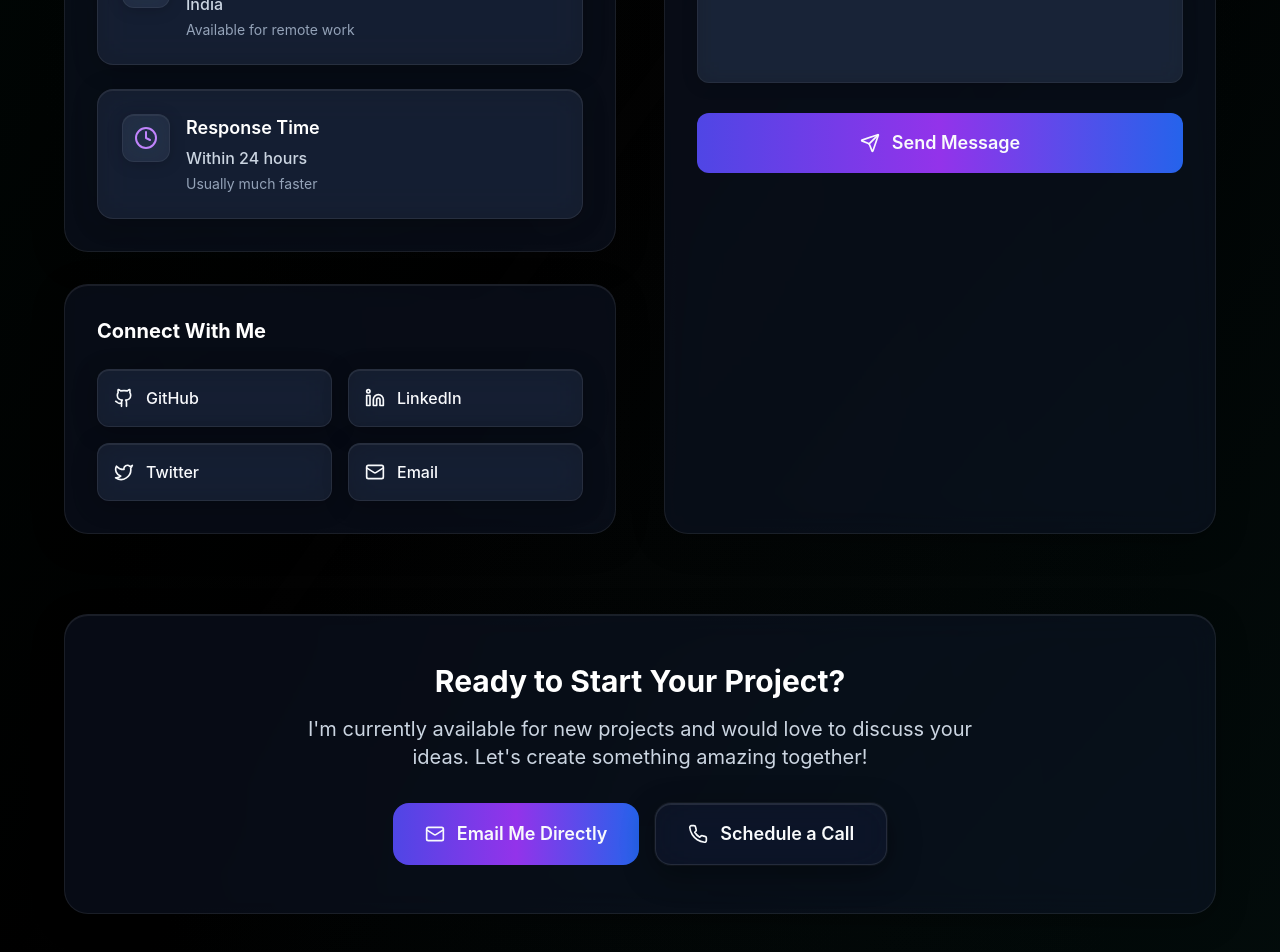
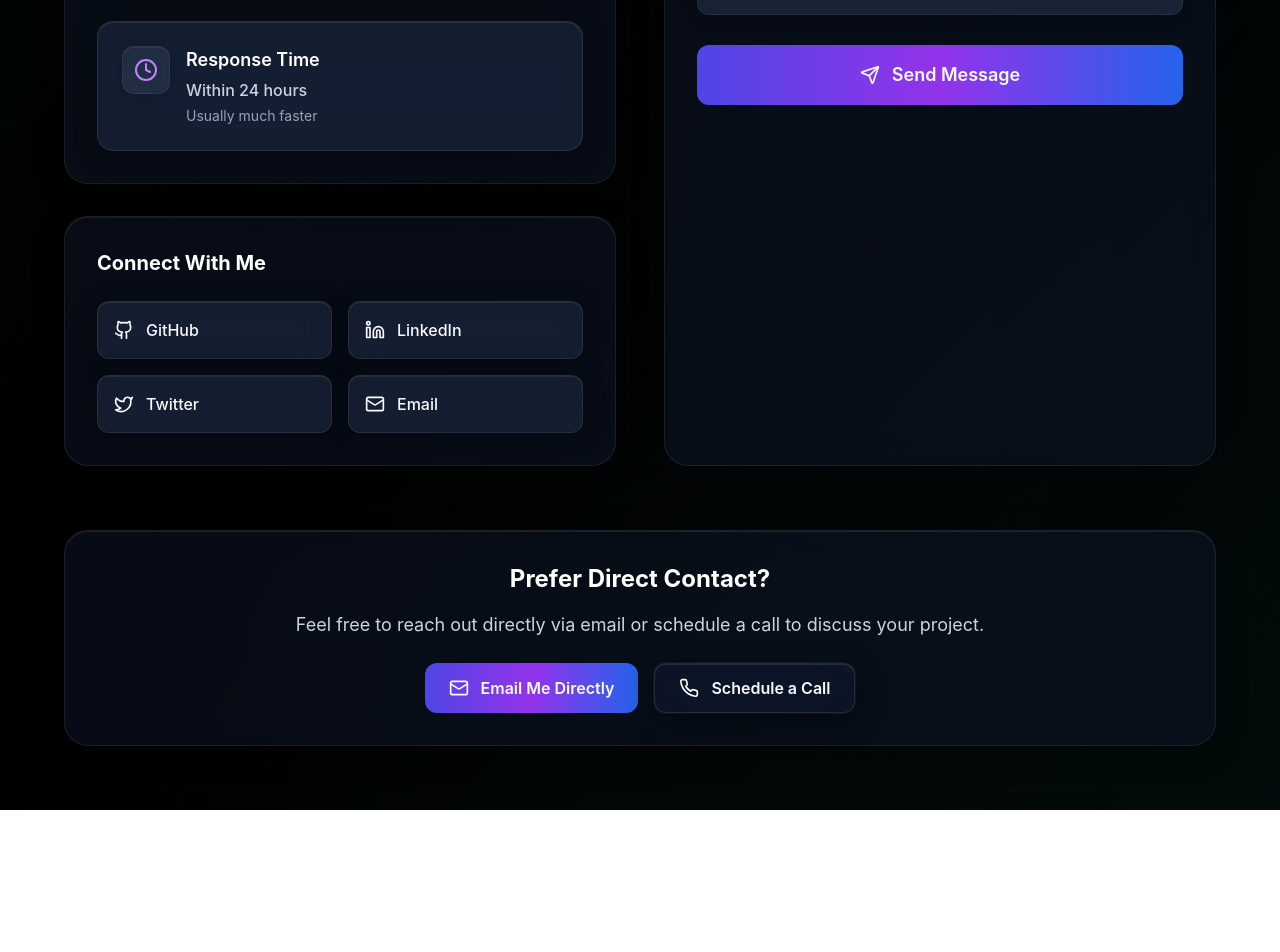
Before and after one commit to raoofCLT/my-protfolio, a React (Vite) app: page / in a window 1280 px wide. Shown: the part 7912-8864 px from the top of the page. After the commit the page ends 8722 px from the top, so only its background shows below. Built offline with nearby package versions, Linux system fonts and the light colour scheme.

Commit message:
Refactor: Remove CTA box and improve contact page
Removed the "Let's Build Something Amazing Together" call-to-action box and improved the styling and positioning of the contact page.

```diff
--- a/src/pages/Contact.tsx
+++ b/src/pages/Contact.tsx
@@ -1,4 +1,3 @@
-
 
 import { useState } from 'react';
 import { Mail, Phone, MapPin, Send, Github, Linkedin, Twitter, Clock, MessageCircle, User } from 'lucide-react';
@@ -71,11 +70,11 @@ const Contact = () => {
   ];
 
   return (
-    <div className="pt-32 pb-20 px-8">
-      <div className="max-w-6xl mx-auto">
+    <div className="min-h-screen flex items-center justify-center py-16 px-8">
+      <div className="max-w-6xl mx-auto w-full">
         {/* Header */}
-        <div className="text-center mb-20">
-          <h1 className="text-4xl md:text-5xl font-bold bg-gradient-to-r from-white via-indigo-200 to-purple-200 bg-clip-text text-transparent mb-6">
+        <div className="text-center mb-16">
+          <h1 className="text-5xl md:text-6xl font-bold bg-gradient-to-r from-white via-indigo-200 to-purple-200 bg-clip-text text-transparent mb-6">
             Let's Connect
           </h1>
           <p className="text-xl text-slate-300 max-w-3xl mx-auto leading-relaxed">
@@ -84,7 +83,7 @@ const Contact = () => {
           </p>
         </div>
 
-        <div className="grid lg:grid-cols-2 gap-12">
+        <div className="grid lg:grid-cols-2 gap-12 mb-16">
           {/* Contact Information */}
           <div className="space-y-8">
             <div className="glass-container rounded-3xl p-8">
@@ -228,25 +227,24 @@ const Contact = () => {
           </div>
         </div>
 
-        {/* Additional CTA */}
-        <div className="mt-20 text-center">
-          <div className="glass-container rounded-3xl p-12">
-            <h2 className="text-3xl font-bold text-white mb-4">
-              Ready to Start Your Project?
+        {/* Quick Contact CTA */}
+        <div className="text-center">
+          <div className="glass-container rounded-3xl p-8">
+            <h2 className="text-2xl font-bold text-white mb-4">
+              Prefer Direct Contact?
             </h2>
-            <p className="text-xl text-slate-300 mb-8 max-w-2xl mx-auto">
-              I'm currently available for new projects and would love to discuss your ideas.
-              Let's create something amazing together!
+            <p className="text-lg text-slate-300 mb-6">
+              Feel free to reach out directly via email or schedule a call to discuss your project.
             </p>
             <div className="flex flex-col sm:flex-row gap-4 justify-center">
               <a
                 href="mailto:abdulraoof.k@gmail.com"
-                className="px-8 py-4 bg-gradient-to-r from-indigo-600 via-purple-600 to-blue-600 rounded-2xl font-semibold text-lg hover:scale-105 transition-all duration-300 hover:shadow-2xl hover:shadow-indigo-500/25 flex items-center justify-center gap-3"
+                className="px-6 py-3 bg-gradient-to-r from-indigo-600 via-purple-600 to-blue-600 rounded-xl font-semibold hover:scale-105 transition-all duration-300 hover:shadow-xl hover:shadow-indigo-500/25 flex items-center justify-center gap-3"
               >
                 <Mail className="w-5 h-5" />
                 Email Me Directly
               </a>
-              <button className="px-8 py-4 glass-morphism border border-slate-600/50 rounded-2xl font-semibold text-lg hover:scale-105 transition-all duration-300 flex items-center justify-center gap-3">
+              <button className="px-6 py-3 glass-morphism border border-slate-600/50 rounded-xl font-semibold hover:scale-105 transition-all duration-300 flex items-center justify-center gap-3">
                 <Phone className="w-5 h-5" />
                 Schedule a Call
               </button>
```
